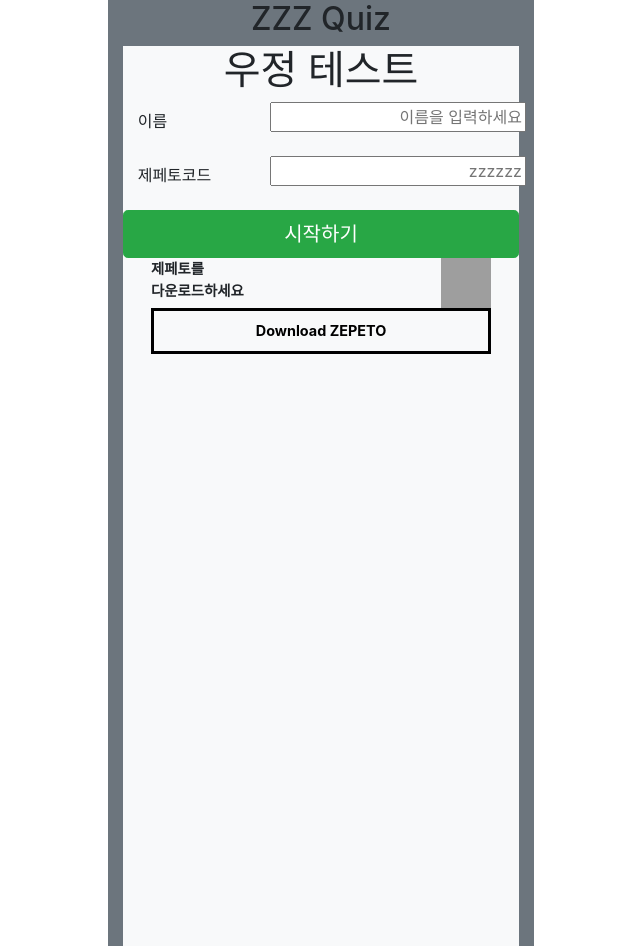
After one commit to airplane22/piro-django-quiz, a Django app: template polls/templates/polls/login.html in a window 1280 px wide. The commit adds this page. Shown: the whole page, without its empty margins (319-959 px from the left). Run offline with Django 3.2, Linux system fonts and the light colour scheme; the template is opened without the code that fills it, so the values that code supplies are empty; some libraries are stand-ins or nearby versions; grey boxes are pictures that could not be loaded.

Commit message:
로그인 화면 전환 처리

```diff
--- a/ZZZcloning/urls.py
+++ b/ZZZcloning/urls.py
@@ -18,19 +18,22 @@
 from django.urls import path, include
 from django.shortcuts import redirect
 
-
 # urlpatterns = [
 #     path('admin/', admin.site.urls),
 #     path('quiz/', include('quiz.urls')),
 #     #path('login/', include('login.urls')),
 #
 # ]
+from django.contrib import admin
+from django.urls import path, include
 
-from django.contrib import admin
-from django.urls import include, path
+from django.conf import settings
+from django.conf.urls import url
+from django.shortcuts import redirect
 
 urlpatterns = [
-    path('polls/', include(('polls.urls','polls'), namespace='polls')),
+    url('^$', lambda r: redirect('polls:login_screen')),
+    path('polls/', include(('polls.urls', 'polls'), namespace='polls')),
     path('admin/', admin.site.urls),
 
 ]
--- a/polls/templates/polls/detail.html
+++ b/polls/templates/polls/detail.html
@@ -154,7 +154,7 @@
                 <h4>{{ question.question_text }}</h4>
 
                 <div class="boxx2">
-                    <form action="{% url 'polls:vote' question.id %}" method="post">
+                    <form action="{% url "polls:vote" question.id %}" method="post">
                         {% csrf_token %}
 
                         {% for choice in question.choice_set.all %}
--- /dev/null
+++ b/polls/templates/polls/login.html
@@ -0,0 +1,116 @@
+<!DOCTYPE html>
+<html>
+<head>
+    <title>우정테스트 만들기</title>
+    <link rel="stylesheet" href="https://maxcdn.bootstrapcdn.com/bootstrap/4.0.0/css/bootstrap.min.css"
+          integrity="sha384-Gn5384xqQ1aoWXA+058RXPxPg6fy4IWvTNh0E263XmFcJlSAwiGgFAW/dAiS6JXm" crossorigin="anonymous">
+    <script src="https://code.jquery.com/jquery-3.2.1.slim.min.js"
+            integrity="sha384-KJ3o2DKtIkvYIK3UENzmM7KCkRr/rE9/Qpg6aAZGJwFDMVNA/GpGFF93hXpG5KkN"
+            crossorigin="anonymous"></script>
+    <script src="https://cdnjs.cloudflare.com/ajax/libs/popper.js/1.12.9/umd/popper.min.js"
+            integrity="sha384-ApNbgh9B+Y1QKtv3Rn7W3mgPxhU9K/ScQsAP7hUibX39j7fakFPskvXusvfa0b4Q"
+            crossorigin="anonymous"></script>
+    <script src="https://maxcdn.bootstrapcdn.com/bootstrap/4.0.0/js/bootstrap.min.js"
+            integrity="sha384-JZR6Spejh4U02d8jOt6vLEHfe/JQGiRRSQQxSfFWpi1MquVdAyjUar5+76PVCmYl"
+            crossorigin="anonymous"></script>
+    <style>
+        .bg-light {
+            height: 900px;
+        }
+
+        h1, h2 {
+            text-align: center;
+        }
+
+        input {
+            text-align: right;
+        }
+
+        .dwn1 {
+            margin: 0 auto;
+            width: 340px;
+        }
+
+        .dwn1a {
+            display: flex;
+            justify-content: space-between;
+        }
+
+        .dwn1b {
+            width: 105px;
+            font-size: 0.9em;
+            font-weight: bold;
+        }
+
+        .dwn1a img {
+            width: 50px;
+            height: 50px;
+        }
+
+        .dwn2b {
+            text-align: center;
+            color: black;
+            font-size: 0.9em;
+            font-weight: bold;
+            line-height: 40px;
+            border: solid 3px black;
+        }
+
+        .dwn2a a {
+            text-decoration: none;
+        }
+
+
+    </style>
+</head>
+<body>
+<div class="container-fluid">
+    <div class="row">
+        <div class="col-4 mx-auto bg-secondary">
+            <h2>ZZZ Quiz</h2>
+            <div class="bg-light">
+                <h1>우정 테스트</h1>
+                <form action="http://127.0.0.1:8000/polls/1/" method="get">
+                    <div class="form-group row mx-auto">
+                        <label class="col-sm-4 col-form-label">
+                            이름
+                        </label>
+                        <div class="col-sm-8">
+                            <input type="text" placeholder="이름을 입력하세요">
+                        </div>
+                    </div>
+                    <div class="form-group row mx-auto">
+                        <label class="col-sm-4 col-form-label">
+                            제페토코드
+                        </label>
+                        <div class="col-sm-8">
+                            <input type="text" placeholder="zzzzzz">
+                        </div>
+                    </div>
+
+
+                    <button type="submit" class="btn btn-success btn-lg btn-block">
+                        시작하기
+                    </button>
+                </form>
+                <div class="dwn1">
+                    <div class="dwn1a">
+                        <div class="dwn1b">
+                            제페토를<br>다운로드하세요
+                        </div>
+                        <img src="https://static.zzz.studio/static/appiconsml%403x.png" alt="" class="app_icon">
+                    </div>
+                    <div class="dwn2a">
+                        <a href="https://zepeto.onelink.me/Npl9/dafa524e">
+                            <div class="dwn2b">
+                                Download ZEPETO
+                            </div>
+                        </a>
+                    </div>
+                </div>
+            </div>
+        </div>
+    </div>
+</div>
+</body>
+</html>
--- a/polls/urls.py
+++ b/polls/urls.py
@@ -2,15 +2,18 @@
 
 from . import views
 
+app_name = 'polls'
+
 urlpatterns = [
     # ex: /polls/
-    path('', views.index, name='index'),
+    path('/', views.quiz, name='hello'),
     # ex: /polls/5/
     path('<int:question_id>/', views.detail, name='detail'),
     # ex: /polls/5/results/
     path('<int:question_id>/results/', views.results, name='results'),
     # ex: /polls/5/vote/
     path('<int:question_id>/vote/', views.vote, name='vote'),
+    path('', views.login, name='login_screen'),
+    path('lastpage/', views.lastpage, name='lastpage'),
 
-    path('lastpage/', views.lastpage, name = 'lastpage'),
 ]
```
Also changed, not shown: polls/views.py (+15 -11 lines), db.sqlite3.
